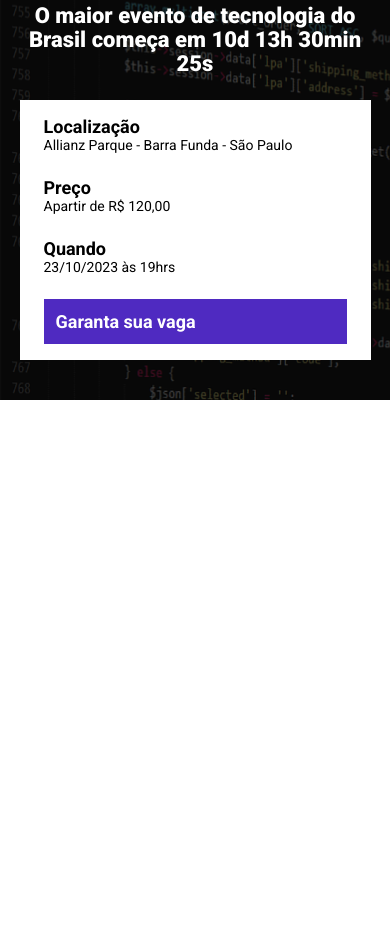
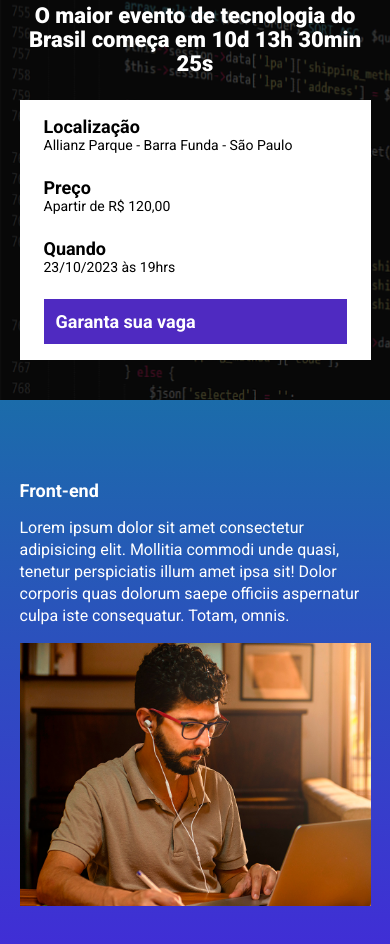
Before and after one commit to MorettiLeonardo/ebac_tech_talks, a website built with Parcel: page src/index.html in a window 390 px wide. Shown: the part 100-1044 px from the top of the page. Before the commit the page ends 844 px from the top, so only its background shows below. Built offline with nearby package versions, Linux system fonts and the light colour scheme.

Commit message:
criando a section event e as variaveis de cores

```diff
--- a/src/index.html
+++ b/src/index.html
@@ -41,6 +41,18 @@
         </div>
     </header>
 
+    <section class="event">
+        <div class="container">
+            <div class="event__details">
+                <h2 class="event__details__title">Front-end</h2>
+                <p class="event__details__description">
+                    Lorem ipsum dolor sit amet consectetur adipisicing elit. Mollitia commodi unde quasi, tenetur perspiciatis illum amet ipsa sit! Dolor corporis quas dolorum saepe officiis aspernatur culpa iste consequatur. Totam, omnis.
+                </p>
+            </div>
+            <img class="event__image" src="./images/frontend.png" alt="Front-end">
+        </div>
+    </section>
+
     <script src="./scripts/main.js"></script>
 
 </body>
--- /dev/null
+++ b/src/styles/_event.scss
@@ -0,0 +1,45 @@
+@use 'variables';
+
+.event {
+    padding: 80px 0;
+    background-image: linear-gradient(variables.$blue1, variables.$blue2);
+
+    .container {
+        display: flex;
+    }
+
+    &__image {
+        max-width: 360px;
+    }
+
+    &__details {
+        margin-right: 40px;
+
+        &__title{
+            font-weight: bold;
+            font-size: 18px;
+            margin-bottom: 16px;
+        }
+
+        &__description {
+            line-height: 22px;
+        }
+
+    }
+
+    @media (max-width: 640px) {
+        .container {
+            display: block;
+        }
+
+        &__image {
+            width: 100%;
+        }
+
+        &__details {
+            margin-right: 0;
+            margin-bottom: 16px;
+        }
+    }
+
+}
--- /dev/null
+++ b/src/styles/_variables.scss
@@ -0,0 +1,7 @@
+$textColor: #fff;
+$secondaryTextColor: #000;
+
+$blue1: #1B6CAA;
+$blue2: #4329D9;
+$pink: #84233A;
+$yellow: #9F7A1E;
--- a/src/styles/main.scss
+++ b/src/styles/main.scss
@@ -1,13 +1,15 @@
 @use 'hero';
 @use 'components/infos_bar';
 @use 'components/buttons';
+@use 'event';
+@use 'variables';
 
 * {
     margin: 0;
     padding: 0;
     box-sizing: border-box;
     font-family: 'Roboto', sans-serif;
-    color: #fff;
+    color: variables.$textColor;
     list-style: none;
 }
 
```
